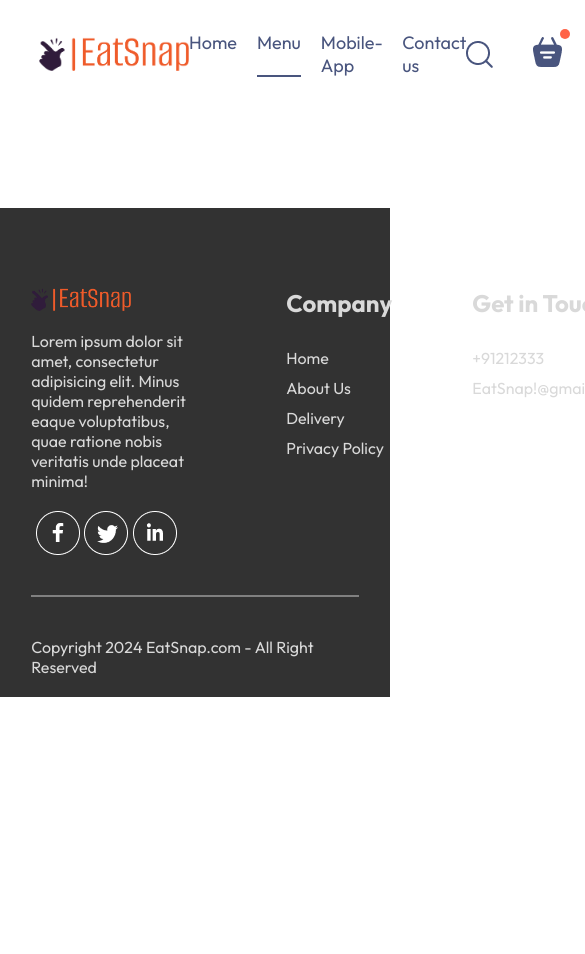
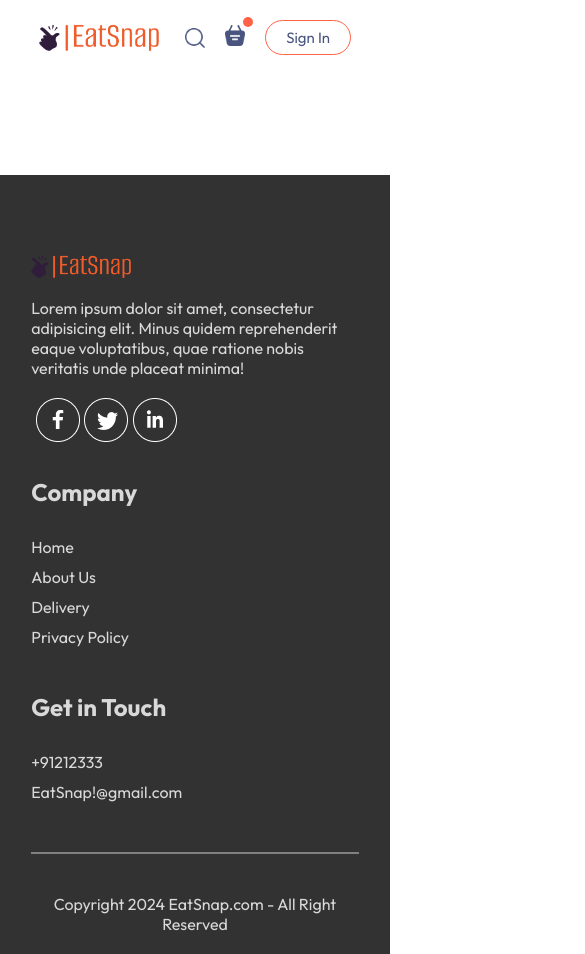
Before and after one commit to Piyush1532/EatSnap-FoodApp-React, a React (Vite) app: page /placeorder in a window 390 px wide. Shown: the top 954 px of the page, 585 px wide, since content can reach past the window. Before the commit the page ends 844 px from the top, so only its background shows below. Built offline with nearby package versions, Linux system fonts and the light colour scheme.

Commit message:
design ready with responsiveness

```diff
--- a/src/Components/Footer/footer.css
+++ b/src/Components/Footer/footer.css
@@ -55,3 +55,16 @@
 background-color: gray;
 border: none;
 }
+
+
+@media (max-width:750px) {
+  .footer-content{
+    display: flex;
+    flex-direction: column;
+    gap: 35px;
+  }
+  .footer-copyright{
+   text-align: center;
+
+  }
+}
--- a/src/Components/Header/header.css
+++ b/src/Components/Header/header.css
@@ -36,3 +36,26 @@
     border-radius: 50px;
    cursor: pointer;
 }
+
+
+@media (max-width:1050px) {
+
+
+    .header-contents{
+        min-width: 45%;
+    }
+}
+
+@media (max-width:750px) {
+
+    .header-contents{
+        min-width: 65%;
+    }
+    .header-contents p{
+        display: none;
+    }
+
+    .header-contents button{
+        padding: 2vw 4vw;
+    }
+}
--- a/src/Components/Navbar/navbar.css
+++ b/src/Components/Navbar/navbar.css
@@ -54,3 +54,55 @@
     top: -8px;
     right:-8px;
 }
+
+@media (max-width:1050px) {
+    .navbar .logo{
+        width: 140px;
+    }
+    .navbar-menu{
+        gap: 20px;
+        font-size: 17px;
+    }
+
+    .navbar-right{
+        gap: 30px;
+    }
+
+    .navbar-right img{
+        width: 22px;
+    }
+    .navbar-right button{
+        padding: 8px 25px;
+    }
+}
+
+
+@media (max-width:900px) {
+    .navbar .logo{
+        width: 120px;
+    }
+    .navbar-menu{
+        gap: 15px;
+        font-size: 16px;
+    }
+
+    .navbar-right{
+        gap: 20px;
+    }
+
+    .navbar-right img{
+        width: 20px;
+    }
+    .navbar-right button{
+        padding: 7px 20px;
+        font-size: 15px;
+    }
+}
+
+@media (max-width:750px) {
+
+    .navbar-menu{
+      display: none;
+    }
+
+}
--- a/src/index.css
+++ b/src/index.css
@@ -6,6 +6,7 @@
     padding: 0;
     box-sizing: border-box;
 font-family: Outfit;
+scroll-behavior: smooth;
 }
 
 body{
```
